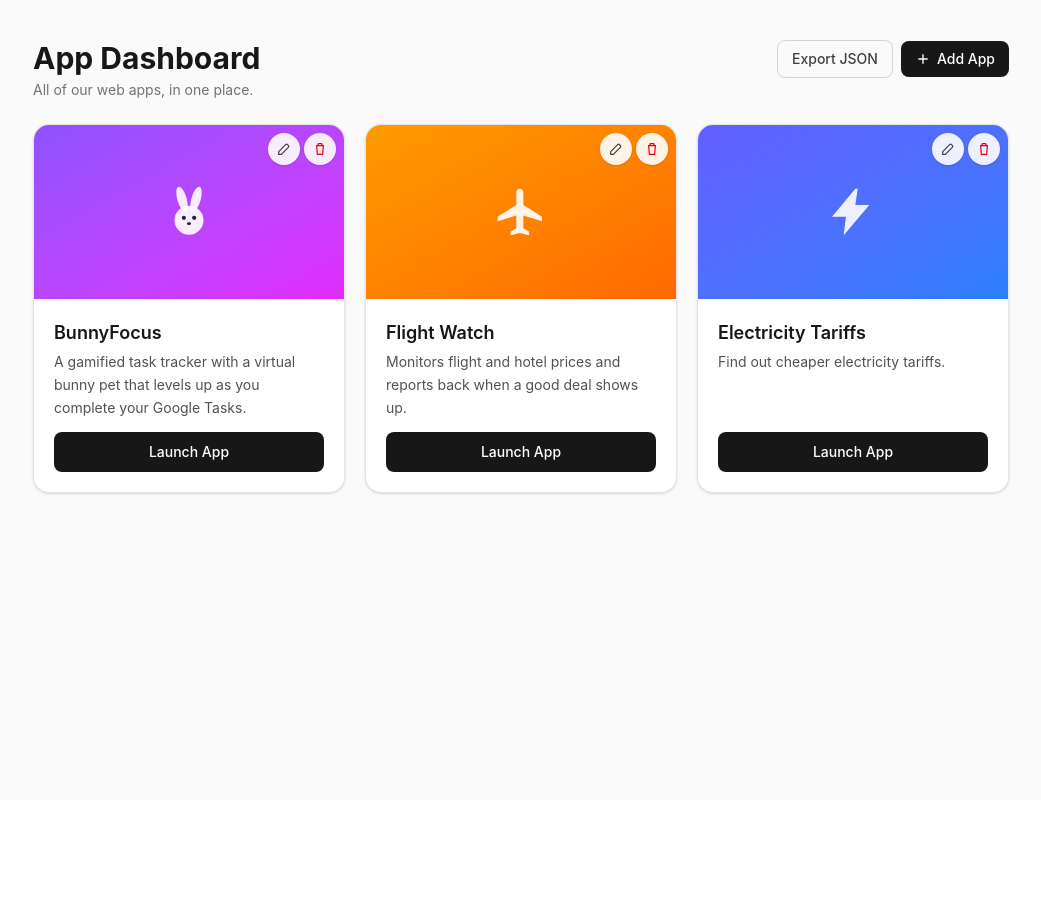
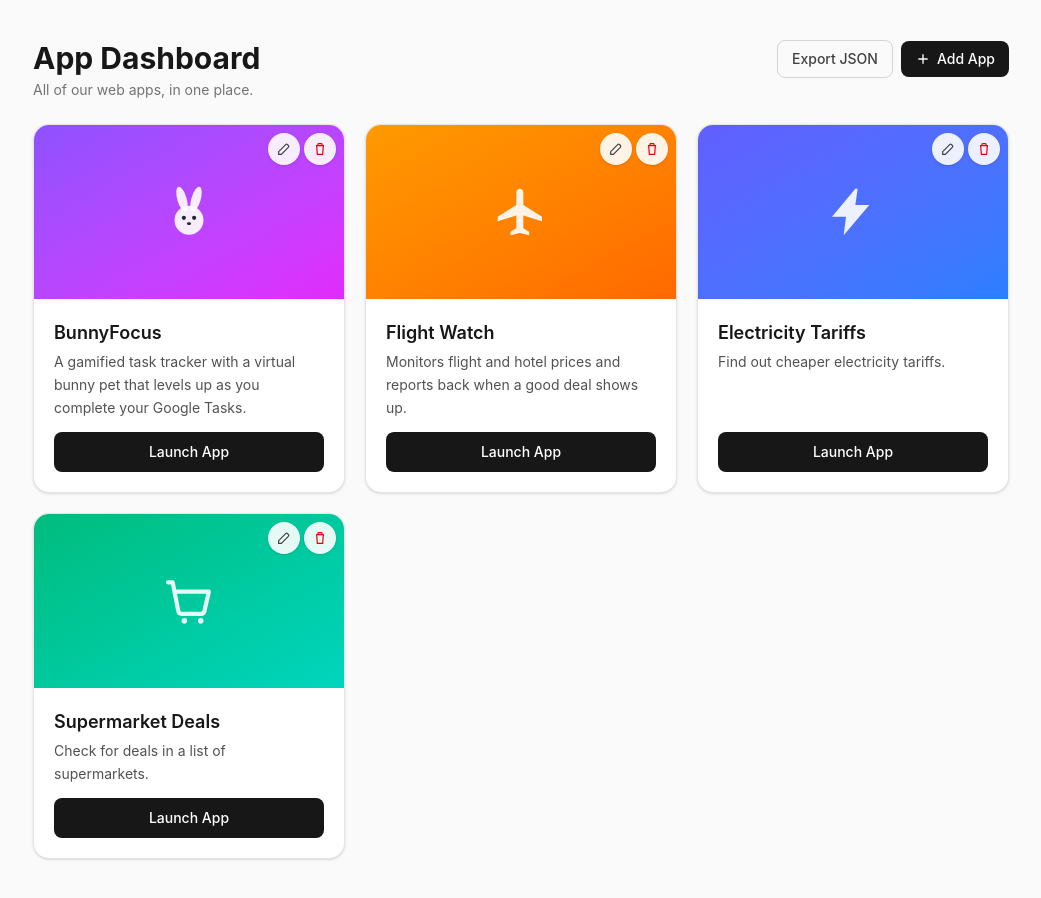
Before and after one commit to amir-gutterman/app-dashboard, a React (Vite) app: page / in a window 1280 px wide. Shown: the top 898 px of the page, without its empty margins (119-1160 px from the left). Before the commit the page ends 800 px from the top, so only its background shows below. Built offline with nearby package versions, Linux system fonts and the light colour scheme.

Commit message:
Add Supermarket Deals entry and cart icon

```diff
--- a/src/data/apps.json
+++ b/src/data/apps.json
@@ -22,5 +22,13 @@
     "image": "",
     "icon": "bolt",
     "url": "https://amir-gutterman.github.io/electron-electricity-tariffs/"
+  },
+  {
+    "id": "supermarket-deals",
+    "name": "Supermarket Deals",
+    "description": "Check for deals in a list of supermarkets.",
+    "image": "",
+    "icon": "cart",
+    "url": "https://amir-gutterman.github.io/supermarket-deals/"
   }
 ]
--- a/src/icons.tsx
+++ b/src/icons.tsx
@@ -63,6 +63,16 @@ function BoltIcon(props: SVGProps<SVGSVGElement>) {
   )
 }
 
+function CartIcon(props: SVGProps<SVGSVGElement>) {
+  return (
+    <svg viewBox="0 0 24 24" fill="none" stroke="currentColor" strokeWidth="1.8" strokeLinecap="round" strokeLinejoin="round" {...props}>
+      <path d="M3 4h2l2.4 12.2a1.5 1.5 0 0 0 1.5 1.3h8.2a1.5 1.5 0 0 0 1.5-1.2L20.5 8H6.2" />
+      <circle cx="10" cy="20.5" r="1.2" fill="currentColor" stroke="none" />
+      <circle cx="17" cy="20.5" r="1.2" fill="currentColor" stroke="none" />
+    </svg>
+  )
+}
+
 export const ICONS = {
   bunny: BunnyIcon,
   plane: PlaneIcon,
@@ -71,6 +81,7 @@ export const ICONS = {
   globe: GlobeIcon,
   puzzle: PuzzleIcon,
   bolt: BoltIcon,
+  cart: CartIcon,
 } as const
 
 export type IconKey = keyof typeof ICONS
```
